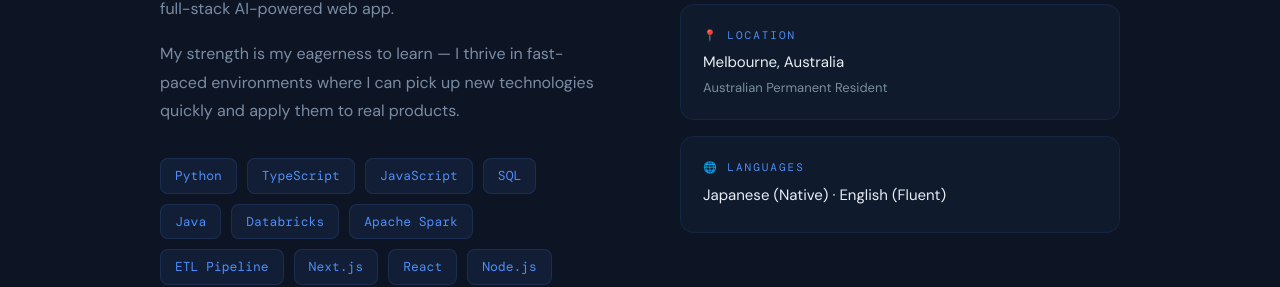
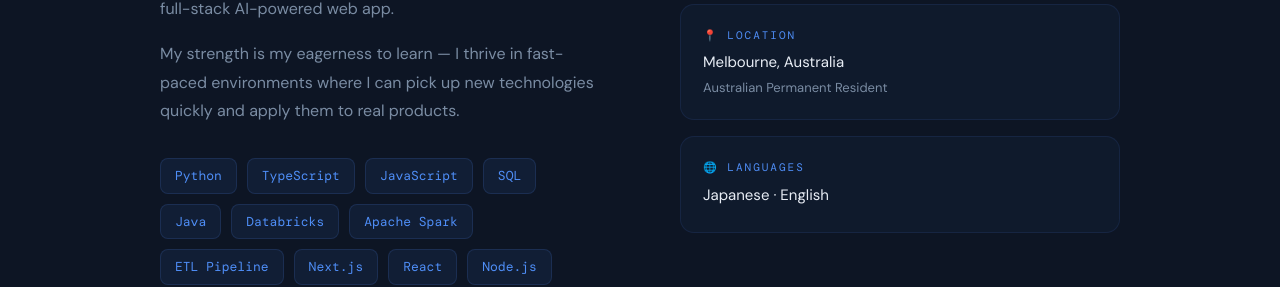
Before and after one commit to Kohei-Kuramoto/portfolio.v2, a Next.js app: page / in a window 1280 px wide. Shown: the part 1306-1593 px from the top of the page. Built offline with nearby package versions, Linux system fonts and the light colour scheme.

Commit message:
Change language section

```diff
--- a/src/sections/AboutSection.tsx
+++ b/src/sections/AboutSection.tsx
@@ -142,7 +142,7 @@ export default function AboutSection() {
               {
                 icon: "🌐",
                 title: "Languages",
-                main: "Japanese (Native) · English (Fluent)",
+                main: "Japanese · English",
                 sub: "",
               },
             ].map((card) => (
```
